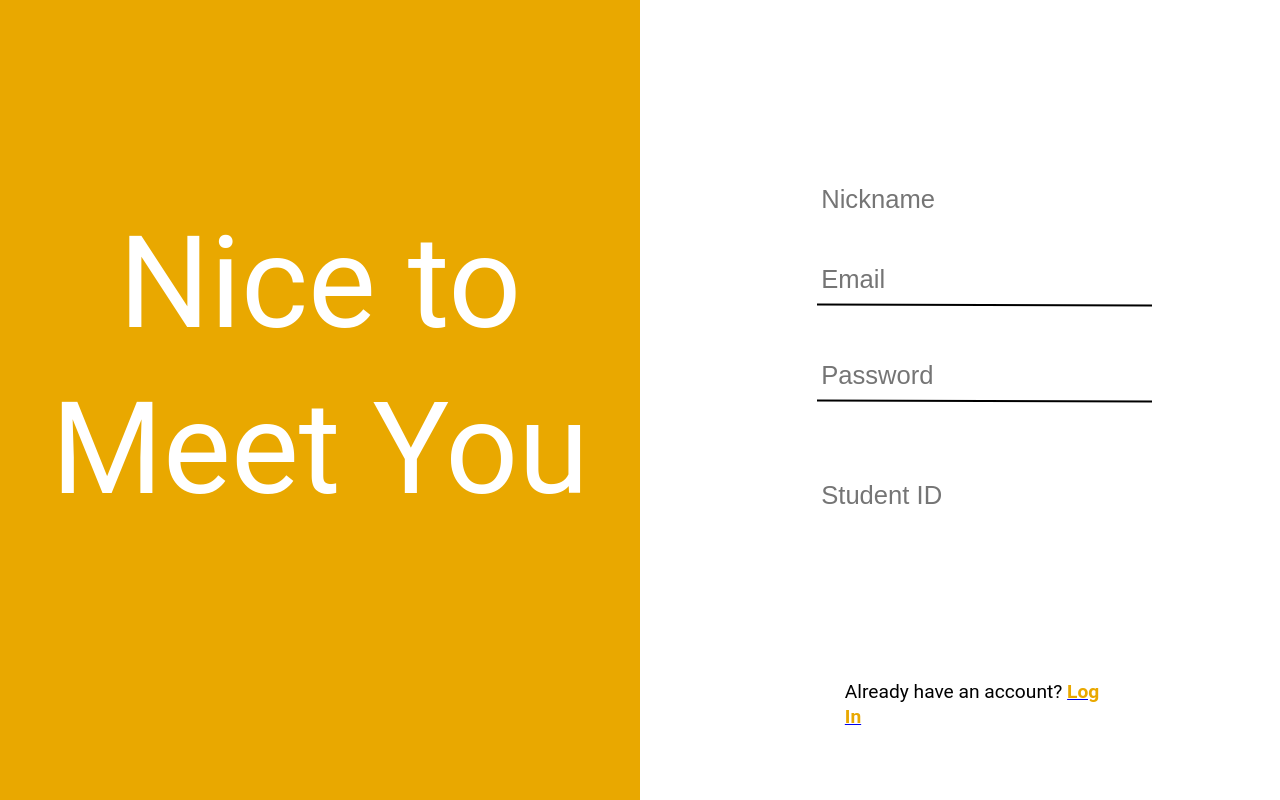
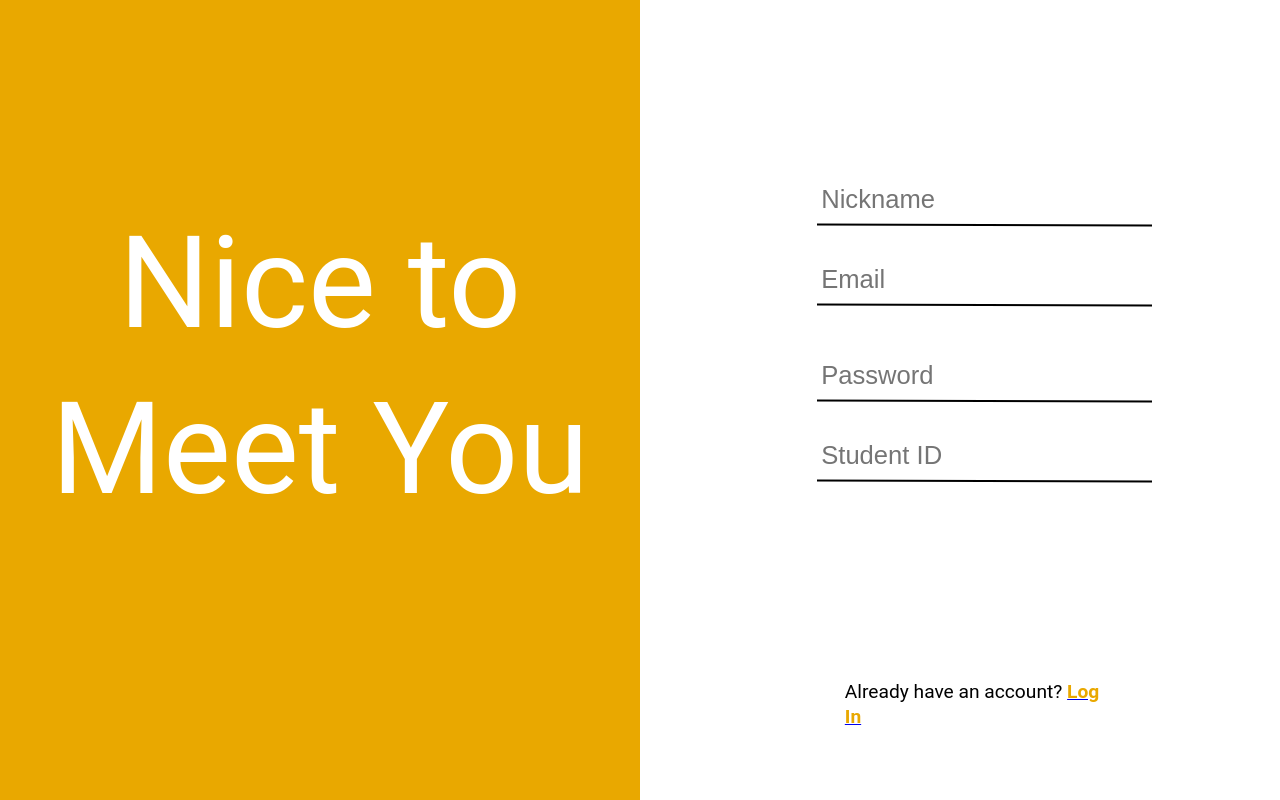
Before and after one commit to albertprk/sconversationsnow, a React (Create React App) app: page /signUpWithEmail in a window 1280 px wide. Shown: the top 800 px of the page. Built offline with nearby package versions, Linux system fonts and the light colour scheme.

Commit message:
Added entries to signup with email page

```diff
--- a/src/components/SignupWithEmail.js
+++ b/src/components/SignupWithEmail.js
@@ -17,6 +17,7 @@ const SignupWithEmail = props => (
                      <input type="text" placeholder="Nickname" name="Nickname" required/>
 
                 </div>
+                <div className = "nickLine"/>
 
                 <div className="emailInput">
 
@@ -37,6 +38,7 @@ const SignupWithEmail = props => (
                     <input type="number" placeholder="Student ID" name="StudentID" required/>
 
                 </div>
+                <div className = "studentIdLine"/>
 
             </form>
 
--- a/src/components/css/SignupWithEmail.css
+++ b/src/components/css/SignupWithEmail.css
@@ -136,7 +136,7 @@
     width: 26vw;
     height: 0px;
     right: 10%;
-    top: 60%;
+    top: 55%;
 
     font-family: Roboto;
     font-style: normal;
@@ -170,3 +170,27 @@
         font-weight: bold;
         color: #4200AD;
     }
+
+
+    .nickLine {
+        position: fixed;
+        width: 26vw;
+        height: 0px;
+        right: 10%;
+        top: 28%;
+
+    border: 1px solid #000000;
+    transform: rotate(0.19deg);
+    }
+
+
+    .studentIdLine {
+        position: fixed;
+        width: 26vw;
+        height: 0px;
+        right: 10%;
+        top: 60%;
+
+    border: 1px solid #000000;
+    transform: rotate(0.19deg);
+    }
```
